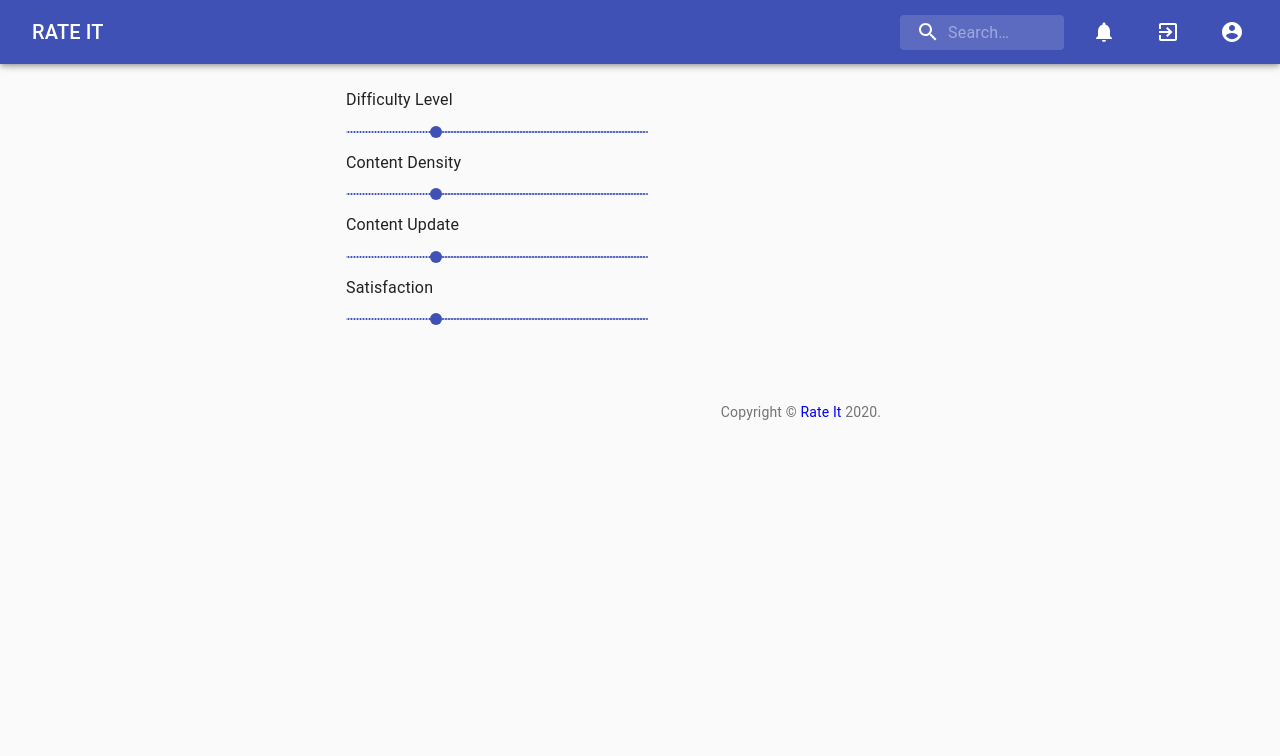
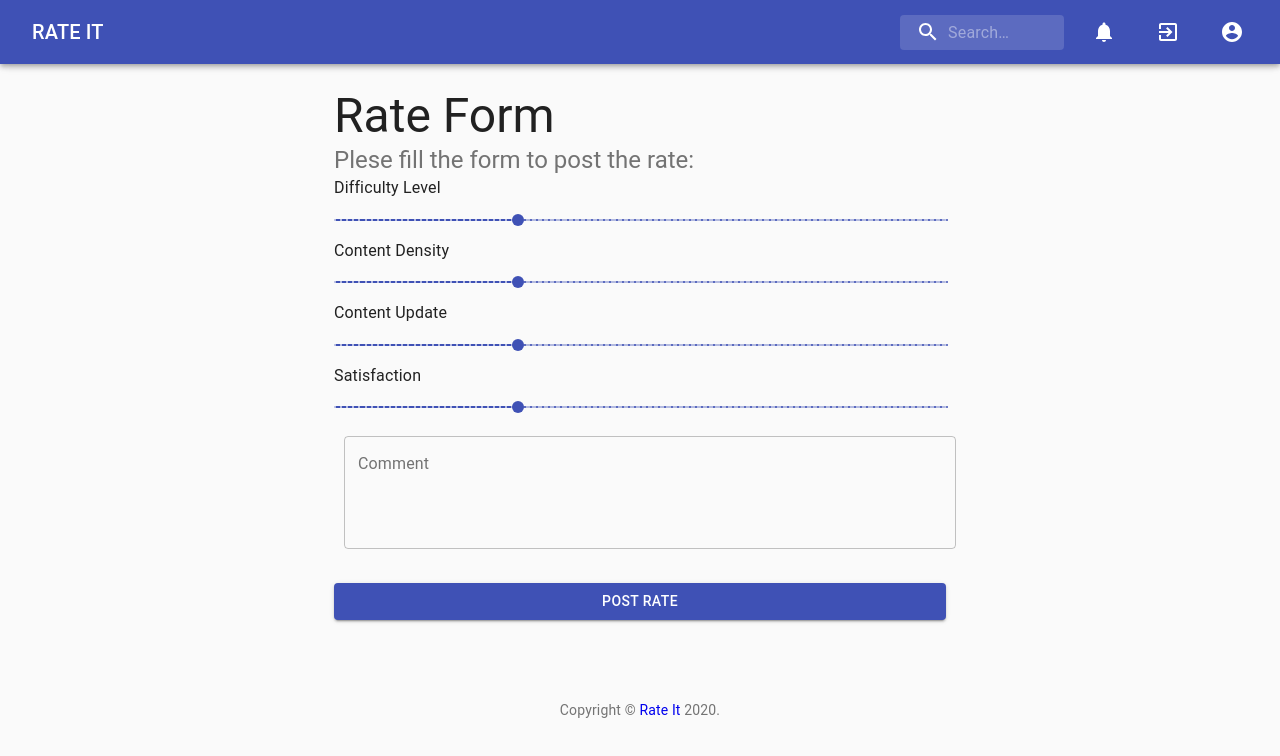
Before and after one commit to AhmedAlsudairi/Rate-it, a React (Create React App) app: page /rate_form in a window 1280 px wide. Shown: the top 756 px of the page. Built offline with nearby package versions, Linux system fonts and the light colour scheme; sample sign-in values are in the browser's storage.

Commit message:
bulding RateForm component

```diff
--- a/src/components/RateForm/RateForm.js
+++ b/src/components/RateForm/RateForm.js
@@ -2,29 +2,51 @@ import React from 'react';
 import { makeStyles } from '@material-ui/core/styles';
 import Typography from '@material-ui/core/Typography';
 import Slider from '@material-ui/core/Slider';
+import Grid from '@material-ui/core/Grid';
+import Button from '@material-ui/core/Button';
+import TextField from '@material-ui/core/TextField';
 
-const useStyles = makeStyles({
+const useStyles = makeStyles((theme)=>({
     root: {
-        width: 300,
         justifyContent: 'center',
         alignItems: 'center'
     },
-});
+    comment: {
+        width: '100%',
+        margin: 10
+    },
+    submit: {
+        margin: theme.spacing(3, 0, 2),
+      },
+}));
 
 function valuetext(value) {
     return `${value}°C`;
 }
+
+const submitHandler = event => {
+    event.preventDefault();
+    // props.onAuth(username.value, password.value);
+  };
 
 export default function DiscreteSlider(props) {
     const classes = useStyles();
 
     return (
         <div className={classes.root} >
+            <Grid container spacing={1}>
+                <Grid item lg={3} md={4} sm={3}></Grid>
+                <Grid item lg={6} md={4} sm={3}>
+                <Grid item lg={12} md={4} sm={3}>
+                    <Typography variant="h3">Rate Form</Typography>
+                    <Typography variant="h5" color="textSecondary">Plese fill the form to post the rate:</Typography>
+                </Grid>
+                    <Grid item lg={12} md={4} sm={3}>
                         <Typography id="discrete-slider" gutterBottom>
                             Difficulty Level
       </Typography>
                         <Slider
-                classes={{colorPrimary: 'red'}}
+                            classes={{ colorPrimary: 'red' }}
                             defaultValue={30}
                             getAriaValueText={valuetext}
                             aria-labelledby="discrete-slider"
@@ -34,6 +56,8 @@ export default function DiscreteSlider(props) {
                             min={0}
                             max={100}
                         />
+                    </Grid>
+                    <Grid item lg={12} md={4} sm={3}>
                         <Typography id="discrete-slider" gutterBottom>
                             Content Density
       </Typography>
@@ -47,6 +71,8 @@ export default function DiscreteSlider(props) {
                             min={0}
                             max={100}
                         />
+                    </Grid>
+                    <Grid item lg={12} md={4} sm={3}>
                         <Typography id="discrete-slider" gutterBottom>
                             Content Update
       </Typography>
@@ -60,6 +86,8 @@ export default function DiscreteSlider(props) {
                             min={0}
                             max={100}
                         />
+                    </Grid>
+                    <Grid item lg={12} md={4} sm={3}>
                         <Typography id="discrete-slider" gutterBottom>
                             Satisfaction
       </Typography>
@@ -73,7 +101,35 @@ export default function DiscreteSlider(props) {
                             min={0}
                             max={100}
                         />
+                    </Grid>
+                    <Grid item lg={12} md={4} sm={3}>
+                        <TextField
+                            id="outlined-multiline-static"
+                            label="Comment"
+                            multiline
+                            rows={4}
+                            placeholder="Write comment..."
+                            variant="outlined"
+                            className={classes.comment}
+                        />
+                    </Grid>
+                    <Grid item lg={12} md={4} sm={3}>
+                        <Button
+                            type="submit"
+                            fullWidth
+                            variant="contained"
+                            color="primary"
+                            className={classes.submit}
+                            onClick={submitHandler}
+                            disabled={false}
+                        >
+                            Post Rate
+      </Button>
+                    </Grid>
+                </Grid>
+                <Grid item lg={3} md={4} sm={3}></Grid>
 
+            </Grid>
         </div>
     );
 }
--- a/src/containers/Pages/RatingPage/RatingPage.js
+++ b/src/containers/Pages/RatingPage/RatingPage.js
@@ -21,10 +21,7 @@ function FavoritePage(props) {
 
     return (
         <Grid container spacing={1}>
-            <Grid item lg={3} md={4} sm={3}>
-
-            </Grid>
-            <Grid item lg={9} md={8} sm={9}>
+            <Grid item lg={12} md={8} sm={9}>
                 <main className={classes.content}>
                     <Toolbar />
 
```
Lines whose indentation alone changed are shown as unchanged.
